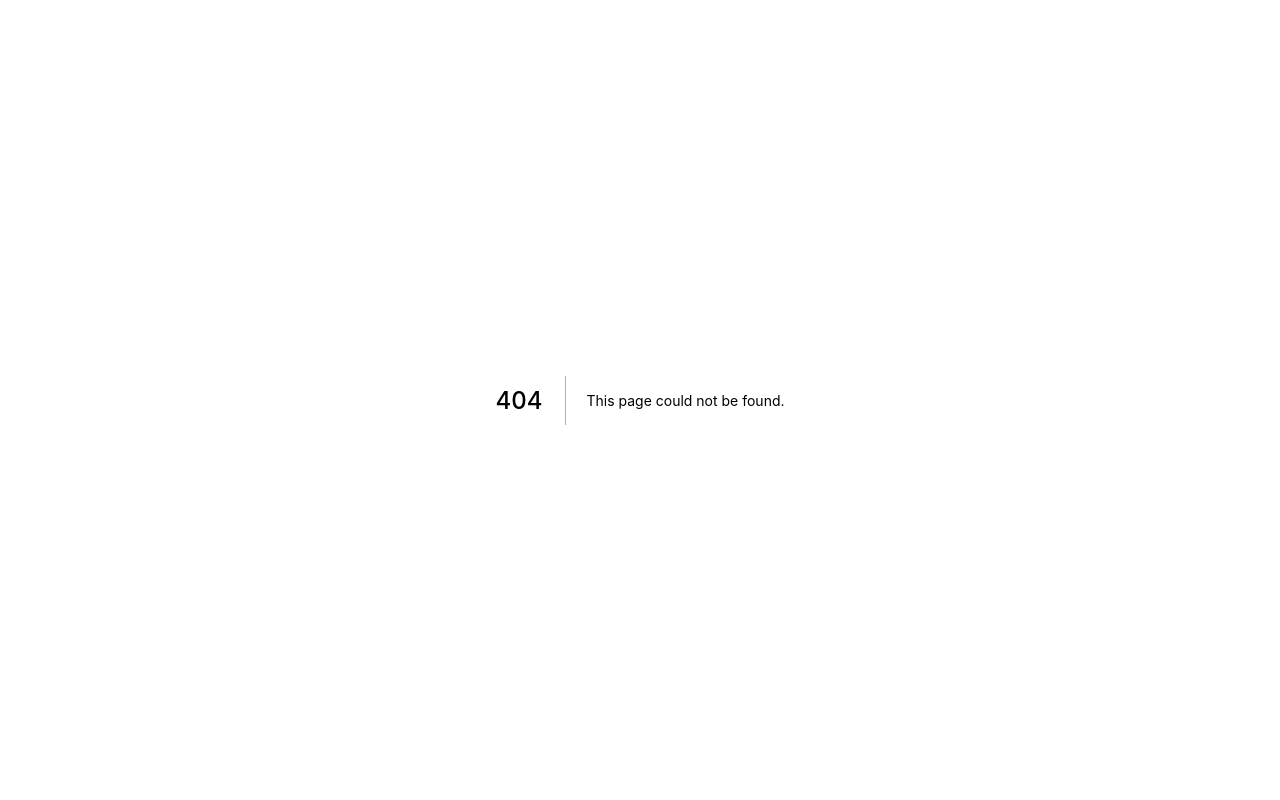
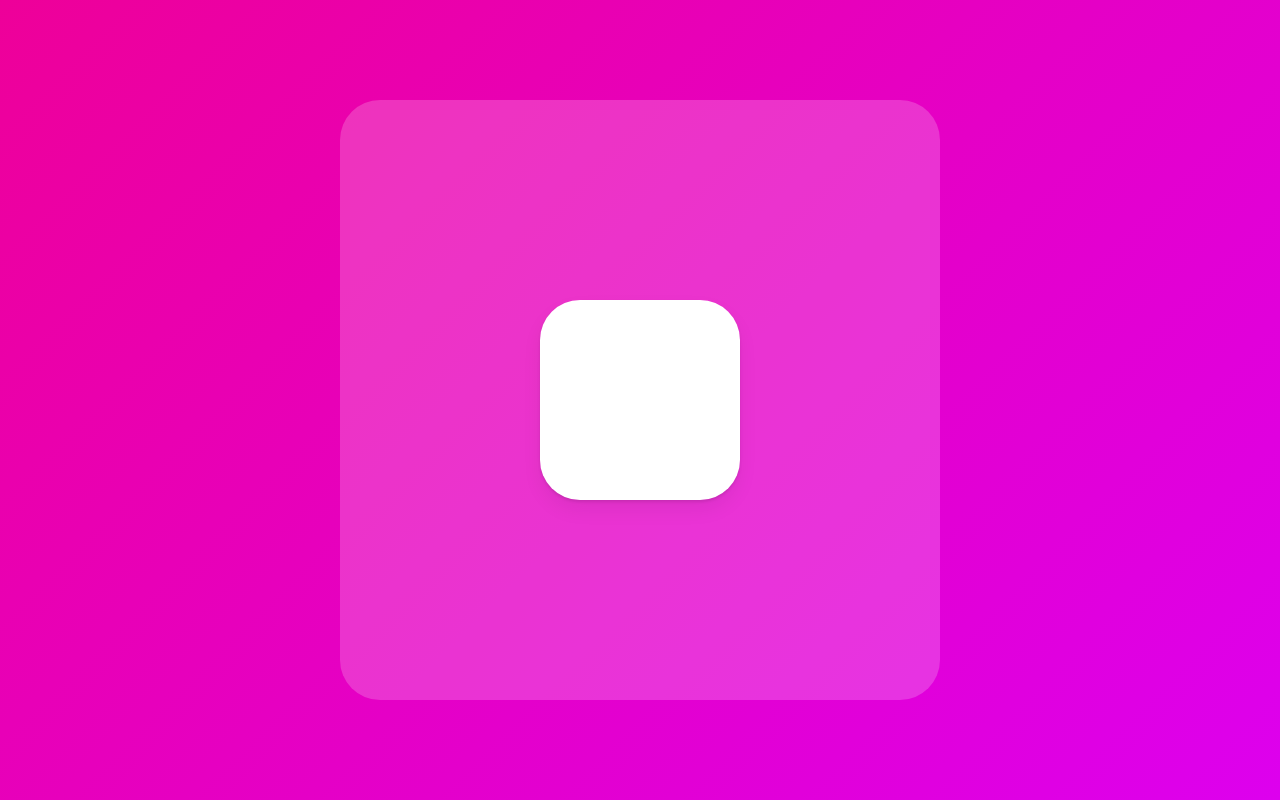
Before and after one commit to hokyunR/motion, a Next.js app: page /gestures in a window 1280 px wide. Before the commit this address had no page. Built offline with nearby package versions, Linux system fonts and the light colour scheme.

Commit message:
feat: add gestures

```diff
--- /dev/null
+++ b/pages/gestures.tsx
@@ -0,0 +1,57 @@
+import { Flex } from "@chakra-ui/react";
+import { motion } from "framer-motion";
+import styled from "@emotion/styled";
+import { useRef } from "react";
+
+const BiggerBox = styled.div`
+  width: 600px;
+  height: 600px;
+  background-color: rgba(255, 255, 255, 0.2);
+  border-radius: 40px;
+  display: flex;
+  justify-content: center;
+  align-items: center;
+  overflow: hidden;
+`;
+
+const Box = styled(motion.div)`
+  width: 200px;
+  height: 200px;
+  background-color: white;
+  border-radius: 40px;
+  box-shadow: 0 2px 3px rgba(0, 0, 0, 0.1), 0 10px 20px rgba(0, 0, 0, 0.06);
+`;
+
+const variants = {
+  hover: { scale: 1.2, rotateZ: 90 },
+  click: { scale: 1, borderRadius: "50%" },
+  drag: { backgroundColor: "rgb(46, 203, 120)" },
+};
+
+const Gestures = () => {
+  const biggerBoxRef = useRef<HTMLDivElement>(null);
+
+  return (
+    <Flex
+      width="100vw"
+      height="100vh"
+      justifyContent="center"
+      alignItems="center"
+    >
+      <BiggerBox ref={biggerBoxRef}>
+        <Box
+          drag
+          dragConstraints={biggerBoxRef}
+          dragElastic={0.5}
+          dragSnapToOrigin
+          variants={variants}
+          whileHover="hover"
+          whileTap="click"
+          whileDrag="drag"
+        />
+      </BiggerBox>
+    </Flex>
+  );
+};
+
+export default Gestures;
--- a/pages/index.tsx
+++ b/pages/index.tsx
@@ -16,6 +16,9 @@ const Home = () => {
         <NextLink href="/variants" passHref>
           <Link>variants</Link>
         </NextLink>
+        <NextLink href="/gestures" passHref>
+          <Link>gestures</Link>
+        </NextLink>
       </Flex>
     </Flex>
   );
```
